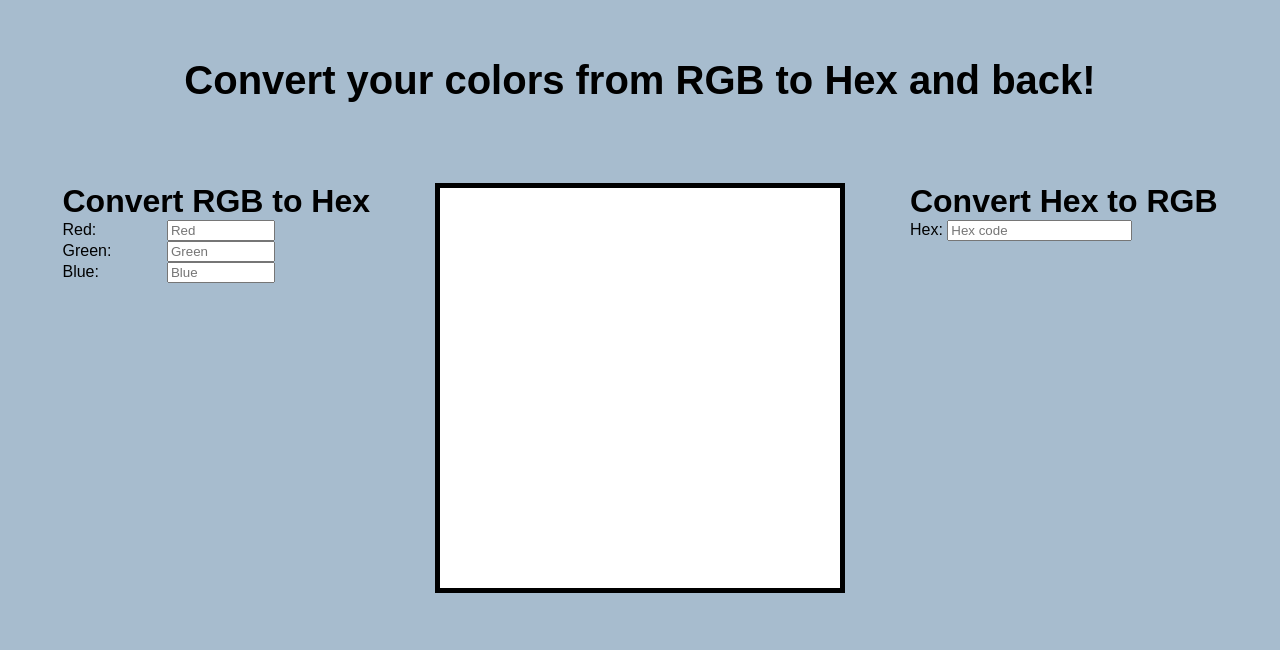
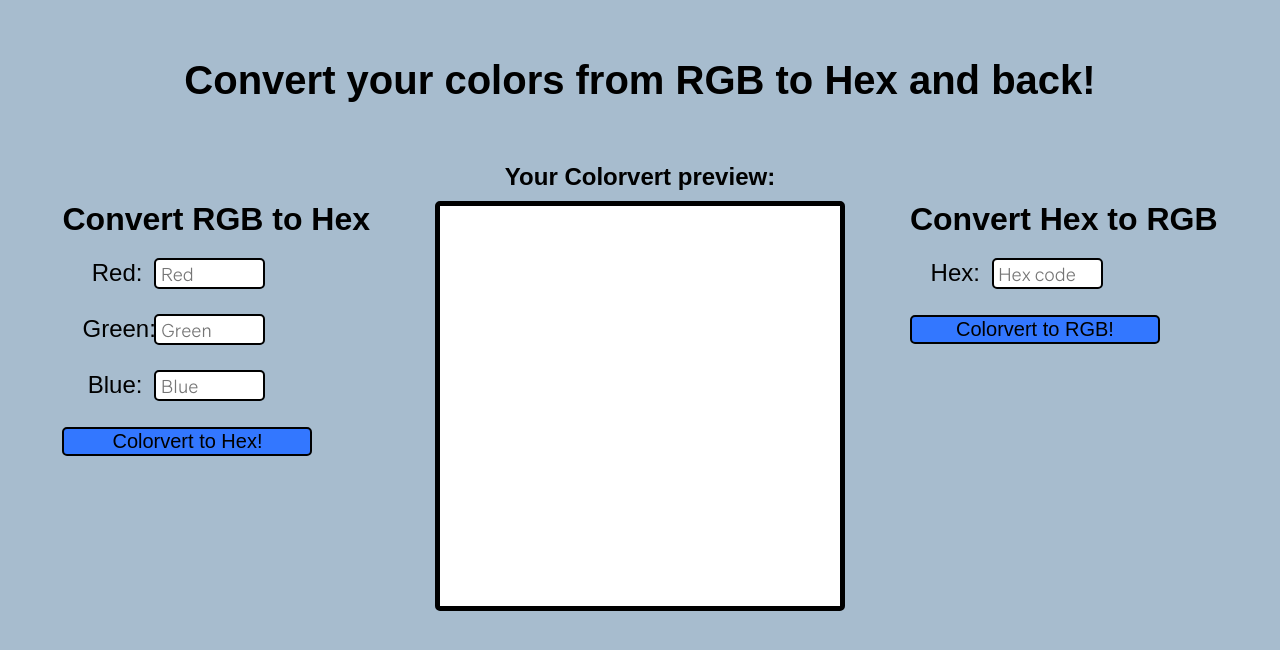
Before and after one commit to wildlingjill/colorconverter, a website: page app/index.html in a window 1280 px wide. Shown: the part 122-772 px from the top of the page. Drawn offline with Linux system fonts and the light colour scheme; a web font is replaced by a local one.

Commit message:
Committing CSS and HTML changes, and master.js file

```diff
--- a/app/css/index.css
+++ b/app/css/index.css
@@ -5,6 +5,11 @@ body {
 @font-face {
 	font-family: LeonRegular;
 	src: url("../fonts/Leon-Regular_TRIAL.ttf");
+}
+
+@font-face {
+	font-family: Gravity;
+	src: url("../fonts/Gravity-Book.otf");
 }
 
 #header {
@@ -39,21 +44,27 @@ body .tagline {
 	display: flex;
 	justify-content: center;
 	margin-top: 60px;
-	margin-bottom: 80px;
+	margin-bottom: 60px;
 	font-size: 40px;
 }
 
+body .preview {
+	display: flex;
+	justify-content: center;
+	margin-bottom: 0px;
+	padding-bottom: 0px;
+}
+
 .flex-body {
-
 	padding: 0px;
-	margin: 30px;
+	margin: 10px 30px 30px 30px;
 	display: flex;
 	flex-direction: row;
 	justify-content: space-around;
 }
 
 .flex-body h1 {
-	margin: 0px;
+	margin: 0px 0px 20px 0px;
 }
 
 .flex-body .color {
@@ -61,20 +72,64 @@ body .tagline {
 	width: 400px;
 	background-color: white;
 	border: 5px solid black;
+	border-radius: 5px;
 }
 
-/*.rgb-hex div {
-	display: flex;
-	flex-direction: column;
-	justify-content: space-between;
-}*/
+.rgb {
+	margin-bottom: 20px;
+	font-size: 24px;
+}
 
 .rgb label {
 	display: inline-block;
-	width: 100px;
+	width: 60px;
+	padding-right: 5px;
+	text-align: right;
+	margin-left: 20px;
 }
 
 .rgb input {
 	display: inline-block;
 	width: 100px;
+	height: 25px;
+	margin-bottom: 5px;
+	font-size: 18px;
+	font-family: Gravity, sans-serif;
+	border-radius: 5px;
+	border: 2px solid black;
+	padding-left: 5px;
 }
+
+.hex {
+	margin-bottom: 20px;
+	font-size: 24px;
+}
+
+.hex label {
+	display: inline-block;
+	width: 60px;
+	padding-right: 5px;
+	text-align: right;
+	margin-left: 10px;
+}
+
+.hex input {
+	display: inline-block;
+	width: 100px;
+	height: 25px;
+	margin-bottom: 5px;
+	font-size: 18px;
+	font-family: Gravity, sans-serif;
+	border-radius: 5px;
+	border: 2px solid black;
+	padding-left: 5px;
+}
+
+.button {
+	width: 250px;
+	font-size: 20px;
+	font-family: LeonRegular, sans-serif;
+	border-radius: 5px;
+	background-color: rgb(51, 119, 255);
+	border: 2px solid black;
+}
--- a/app/index.html
+++ b/app/index.html
@@ -4,16 +4,51 @@
 		<meta charset="utf-8">
 		<title>Hex/RGB Color Converter</title>
 		<link rel="stylesheet" href="css/index.css">
+		<script src="master.js" type="text/javascript"></script>
+		<script type="text/javascript">
+			window.onload = function() {
+				document.getElementById("rgbToHex").addEventListener("click", rgbToHex);
+
+				function rgbToHex() {
+					var red = document.getElementById("red").value;
+					var green = document.getElementById("green").value;
+					var blue = document.getElementById("blue").value;
+					if (red === "" || green === "" || blue === ""){
+						alert("Please fill in all fields!");
+					} else if (red.length > 3 || green.length > 3 || blue.length > 3 ){
+						alert("Please give valid RGB values!");
+					} else {
+						colorvertRGB();
+					}
+				}
+
+				document.getElementById("hexToRGB").addEventListener("click", hexToRGB);
+
+				function hexToRGB() {
+					var hex = document.getElementById("hex").value;
+					console.log(hex);
+					if (hex === ""){
+						alert("Please enter a hex code!");
+					} else if (hex.length < 6 || hex.length > 6) {
+						alert("Please give a valid hex code!");
+					} else {
+						colorvertHex();
+					}
+				}
+			}
+		</script>
 	</head>
 	<body>
 
 		<div id="header">
 			<header class="flex-header">
+				<!-- header is budmo jiggler font from dafont.com -->
 				<img src="img/colorvert.png" alt="logo">
 			</header>
 		</div>
 
 		<h1 class="tagline">Convert your colors from RGB to Hex and back!</h1>
+		<h2 class="preview">Your Colorvert preview:</h2>
 
 		<div class="flex-body">
 
@@ -32,6 +67,9 @@
 						<label for="blue">Blue: </label>
 						<input type=text id="blue" placeholder="Blue">
 					</div>
+					<div class="rgb">
+						<button type="button" class="button" id="rgbToHex" name="rgbToHex">Colorvert to Hex!</button>
+					</div>
 				</div>
 			</div>
 
@@ -39,8 +77,12 @@
 
 			<div class="hex-rgb">
 				<h1>Convert Hex to RGB</h1>
-				<div class="">
-					Hex: <input type=text placeholder="Hex code">
+				<div class="hex">
+					<label for="hex">Hex: </label>
+					<input type=text id="hex" placeholder="Hex code">
+				</div>
+				<div class="hex">
+					<button type="button" class="button" id="hexToRGB" name="hexToRGB">Colorvert to RGB!</button>
 				</div>
 			</div>
 
--- /dev/null
+++ b/app/master.js
@@ -0,0 +1,7 @@
+function colorvertRGB() {
+	alert("Hello world - rgb to hex");
+}
+
+function colorvertHex(){
+	alert("Hello world - hex to rgb");
+}
```
Also changed, not shown: app/fonts/Gravity-Book.otf (added), app/fonts/Gravity-Regular.otf (added).
